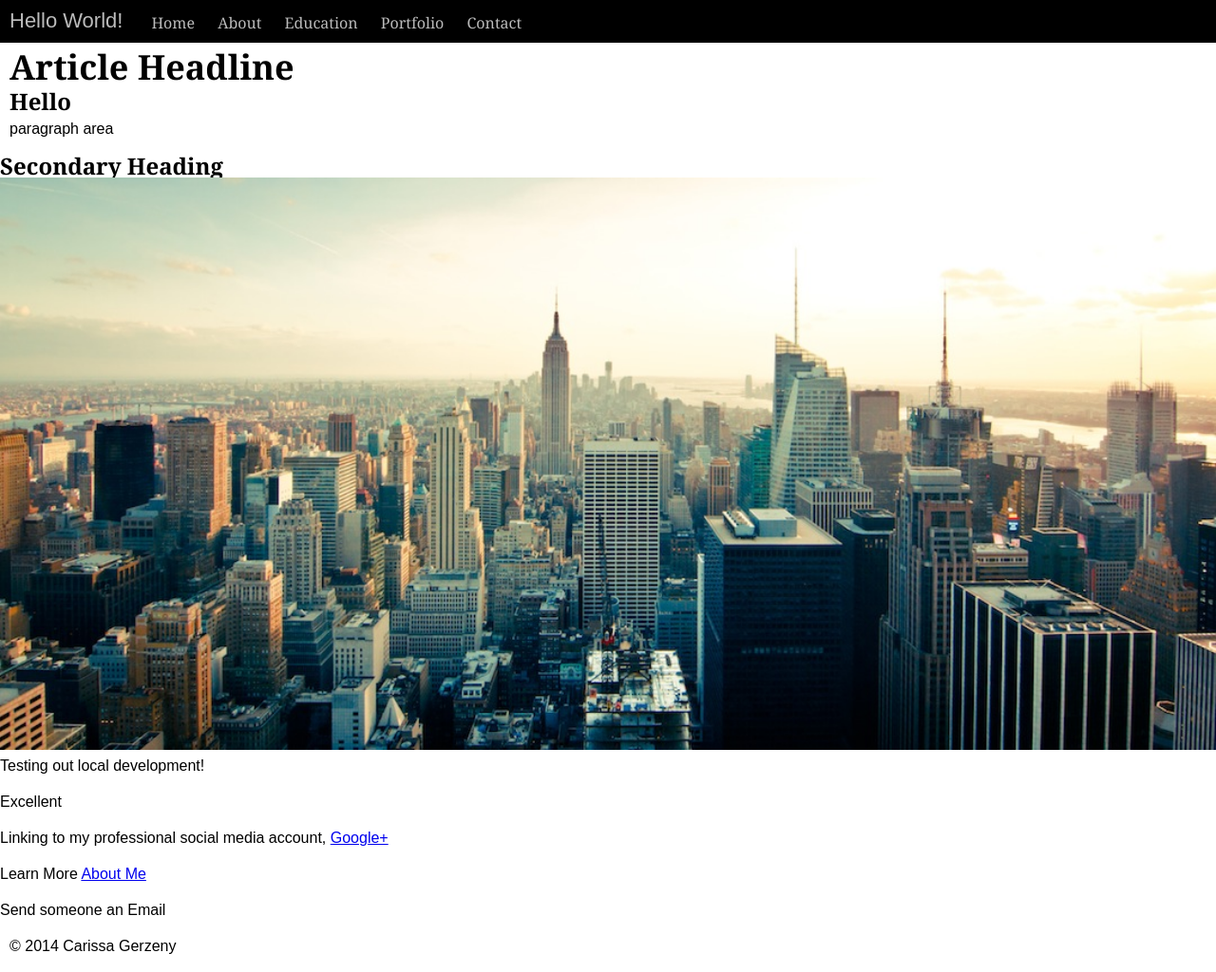
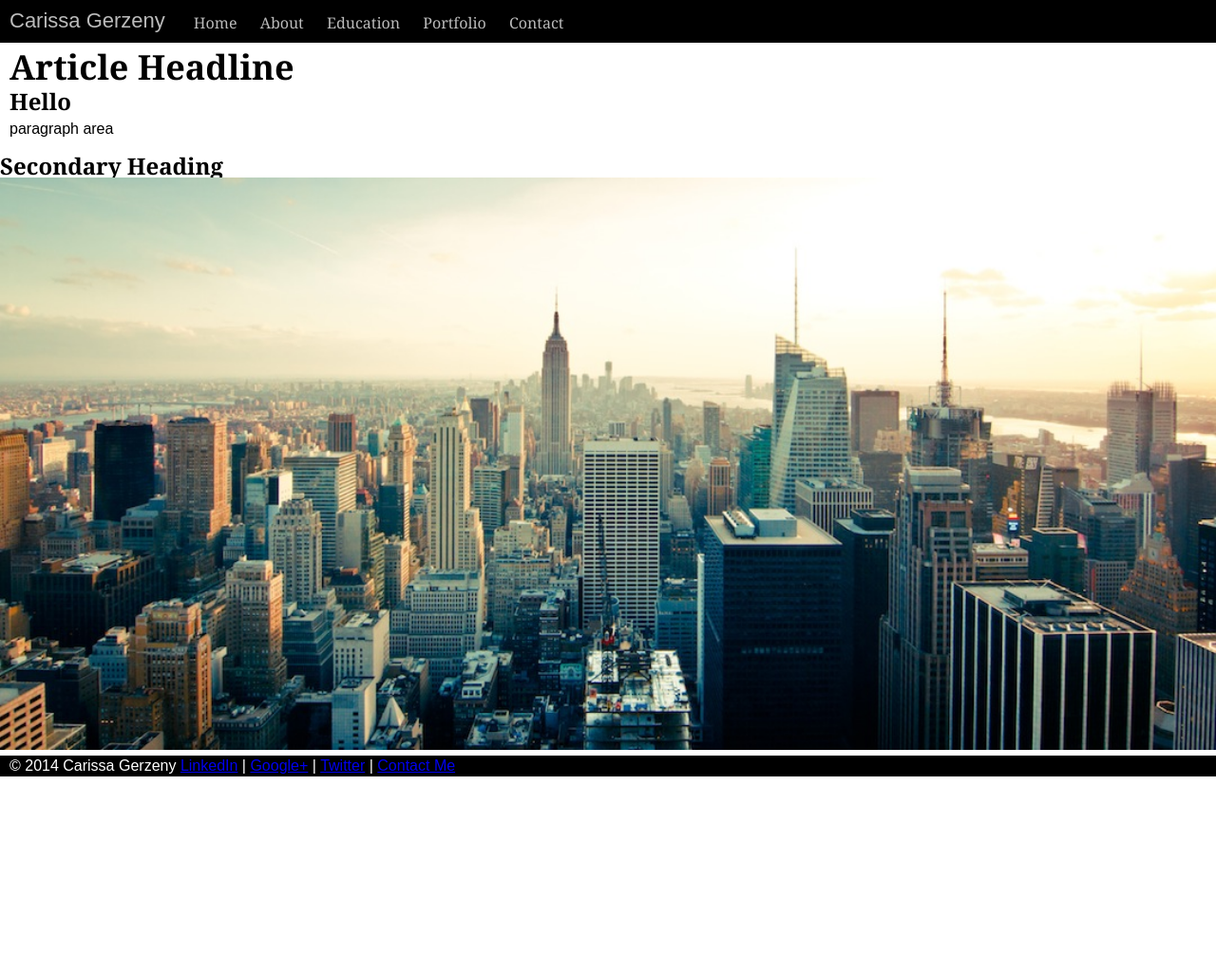
Before and after one commit to carissagerzeny/carissagerzeny.github.io, a plain HTML site: page index.html in a window 1280 px wide. Shown: the whole page at 95% size. After the commit the page ends 834 px from the top, so only its background shows below. Drawn offline with Linux system fonts and the light colour scheme.

Commit message:
Added social links into footer

```diff
--- a/css/base.css
+++ b/css/base.css
@@ -74,6 +74,15 @@ article h2 {
 }
 
 footer {
+    background-color: #000000;
+    color: #ffffff;
     font-size: 12px;
     padding: 0 10px 0 10px;
+
 }
+
+footer a:link {}
+footer a:visited {}
+footer a:hover {
+    color: #ffffff;
+}
--- a/index.html
+++ b/index.html
@@ -8,7 +8,7 @@
     <body>
         <header>
             <h1>
-                <a href="index.html">Hello World!</a>
+                <a href="index.html">Carissa Gerzeny</a>
             </h1>
             <nav>
                 <a href="index.html">Home</a>
@@ -27,16 +27,20 @@
 <h2>Secondary Heading</h2>
 
     <img src="img/city.jpg" width="100%" alt="New York City" title="Manhattan" />
-<p>Testing out local development!</p>
-<p>Excellent</p>
-<p>Linking to my professional social media account, <a href="https://plus.google.com/+CarissaGerzeny" target="_blank">Google+</a></p>
-<p>Learn More <a href="about.html">About Me</a></p>
-<p>Send someone an <a href="mailto:gerzeny.carissa@gmail.com"></a>Email</p>
 
          <footer>
-                <p>&copy; 2014 Carissa Gerzeny</p>
+                <p>&copy; 2014 Carissa Gerzeny
+
+               <a href="http://linkedin.com/in/carissagerzeny/" target="_blank">LinkedIn</a> |
+
+    <a href="http://plus.google.com/+CarissaGerzeny" target="_blank">Google+</a>  |
+
+    <a href="https://twitter.com/carissagerzeny" target="_blank">Twitter</a>  |
+
+    <a href="mailto:gerzeny.carissa@gmail.com">Contact Me</a>
+        </p>
+
             </footer>
-
 
     </body>
 </html>
```
